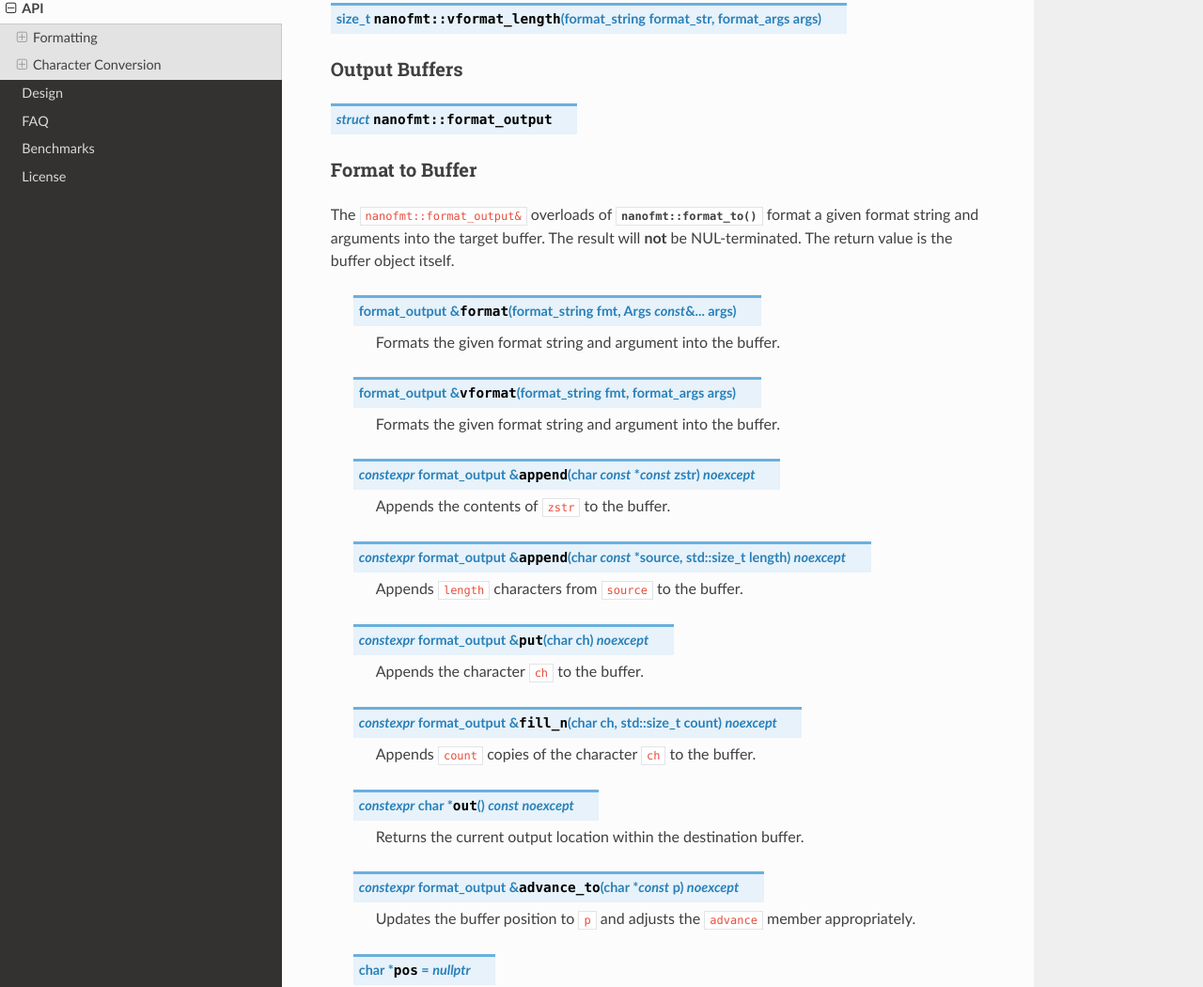
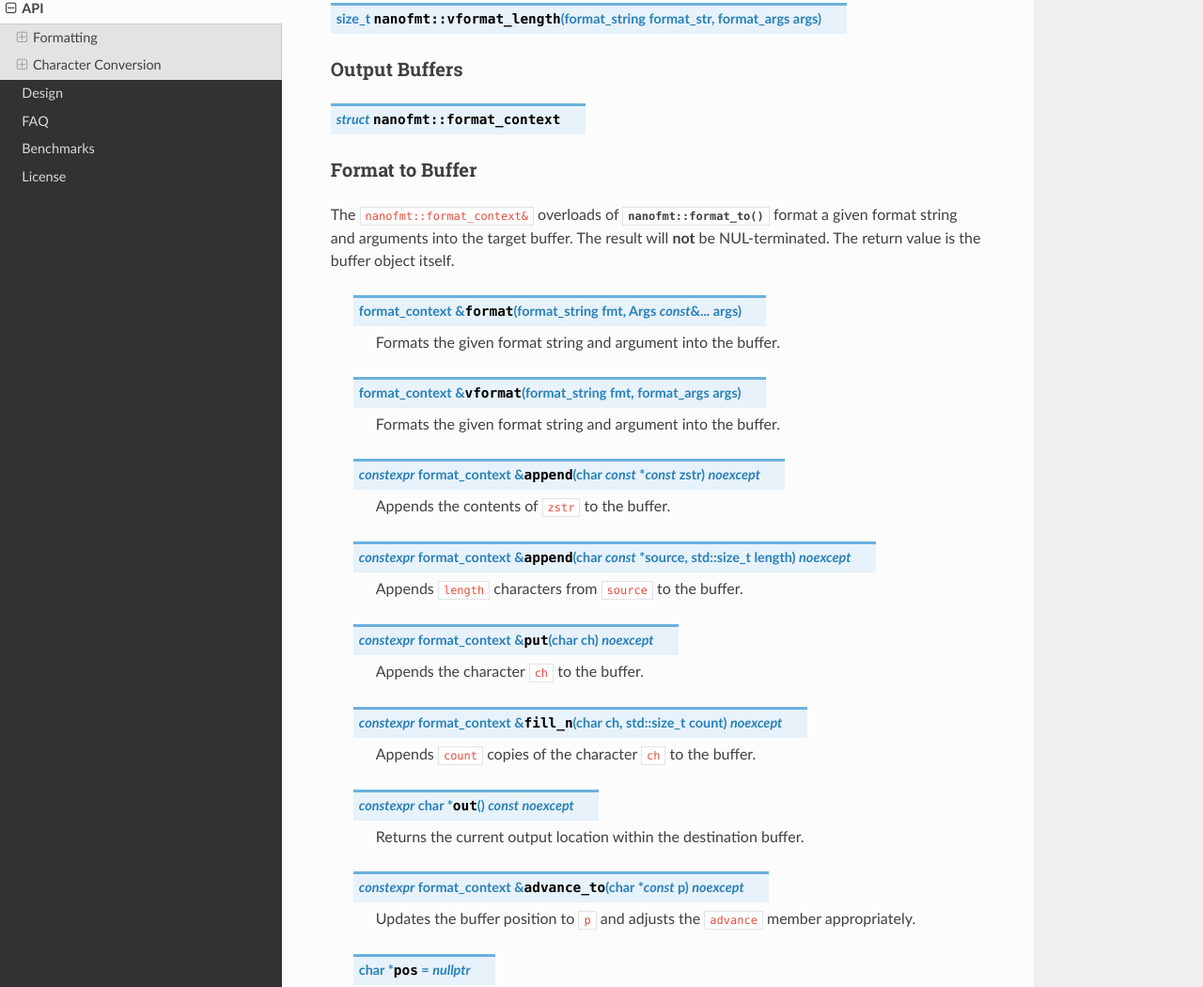
Before and after one commit to seanmiddleditch/nanofmt, a Sphinx documentation site: the page built from docs/api.rst, in a window 1280 px wide and 1400 px high, scrolled down 2630 px. Shown: the part 141-1191 px from the top of the window at 94% size. Built offline with Sphinx 7.4.7 and the Read the Docs theme 2.0.0, drawn with Linux system fonts in a browser that asks for light colours; some of the changed text lies outside the part shown.

Commit message:
Rename format_output to format_context
More parity with fmtlib / std::format

```diff
--- a/docs/api.rst
+++ b/docs/api.rst
@@ -80,15 +80,15 @@ specialized structure for nanofmt to work.
     Consumes characters from ``in`` up to, but not including, ``end``.
     Returns a pointer to one past the last character consumed.
 
-  .. cpp:function:: void format(T const& value, format_output& out) const
+  .. cpp:function:: void format(T const& value, format_context& ctx) const
 
-    Formats ``value`` to ``out``.
+    Formats ``value`` to ``ctx.out()``.
 
 A header implementing a custom formatter may choose to only depend on
 ``nanofmt/foward.h`` header. This header does not offer any of the
 implementations, nor does it provide declarations of the formatting
 functions. A formatter may work around this by specifying the
-``format_output&`` parameter of ``format`` as a template, as in:
+``format_context&`` parameter of ``format`` as a template, as in:
 
 .. code-block:: c++
 
@@ -118,36 +118,36 @@ terminating NUL character.
 Output Buffers
 ^^^^^^^^^^^^^^
 
-.. cpp:struct:: nanofmt::format_output
+.. cpp:struct:: nanofmt::format_context
 
 Format to Buffer
 ^^^^^^^^^^^^^^^^
 
-The ``nanofmt::format_output&`` overloads of :cpp:func:`nanofmt::format_to`
+The ``nanofmt::format_context&`` overloads of :cpp:func:`nanofmt::format_to`
 format a given format string and arguments into the target buffer. The result
 will **not** be NUL-terminated. The return value is the buffer object itself.
 
-  .. cpp:function:: format_output& format(format_string fmt, Args const&... args)
+  .. cpp:function:: format_context& format(format_string fmt, Args const&... args)
 
     Formats the given format string and argument into the buffer.
 
-  .. cpp:function:: format_output& vformat(format_string fmt, format_args args)
+  .. cpp:function:: format_context& vformat(format_string fmt, format_args args)
 
     Formats the given format string and argument into the buffer.
 
-  .. cpp:function:: constexpr format_output& append(char const* const zstr) noexcept
+  .. cpp:function:: constexpr format_context& append(char const* const zstr) noexcept
 
     Appends the contents of ``zstr`` to the buffer.
 
-  .. cpp:function:: constexpr format_output& append(char const* source, std::size_t length) noexcept
+  .. cpp:function:: constexpr format_context& append(char const* source, std::size_t length) noexcept
 
     Appends ``length`` characters from ``source`` to the buffer.
 
-  .. cpp:function:: constexpr format_output& put(char ch) noexcept
+  .. cpp:function:: constexpr format_context& put(char ch) noexcept
 
     Appends the character ``ch`` to the buffer.
 
-  .. cpp:function:: constexpr format_output& fill_n(char ch, std::size_t count) noexcept
+  .. cpp:function:: constexpr format_context& fill_n(char ch, std::size_t count) noexcept
 
     Appends ``count`` copies of the character ``ch`` to the buffer.
 
@@ -155,7 +155,7 @@ will **not** be NUL-terminated. The return value is the buffer object itself.
 
     Returns the current output location within the destination buffer.
 
-  .. cpp:function:: constexpr format_output& advance_to(char* const p) noexcept
+  .. cpp:function:: constexpr format_context& advance_to(char* const p) noexcept
 
     Updates the buffer position to ``p`` and adjusts the ``advance`` member appropriately.
 
```
Also changed, not shown: 7 other files.
